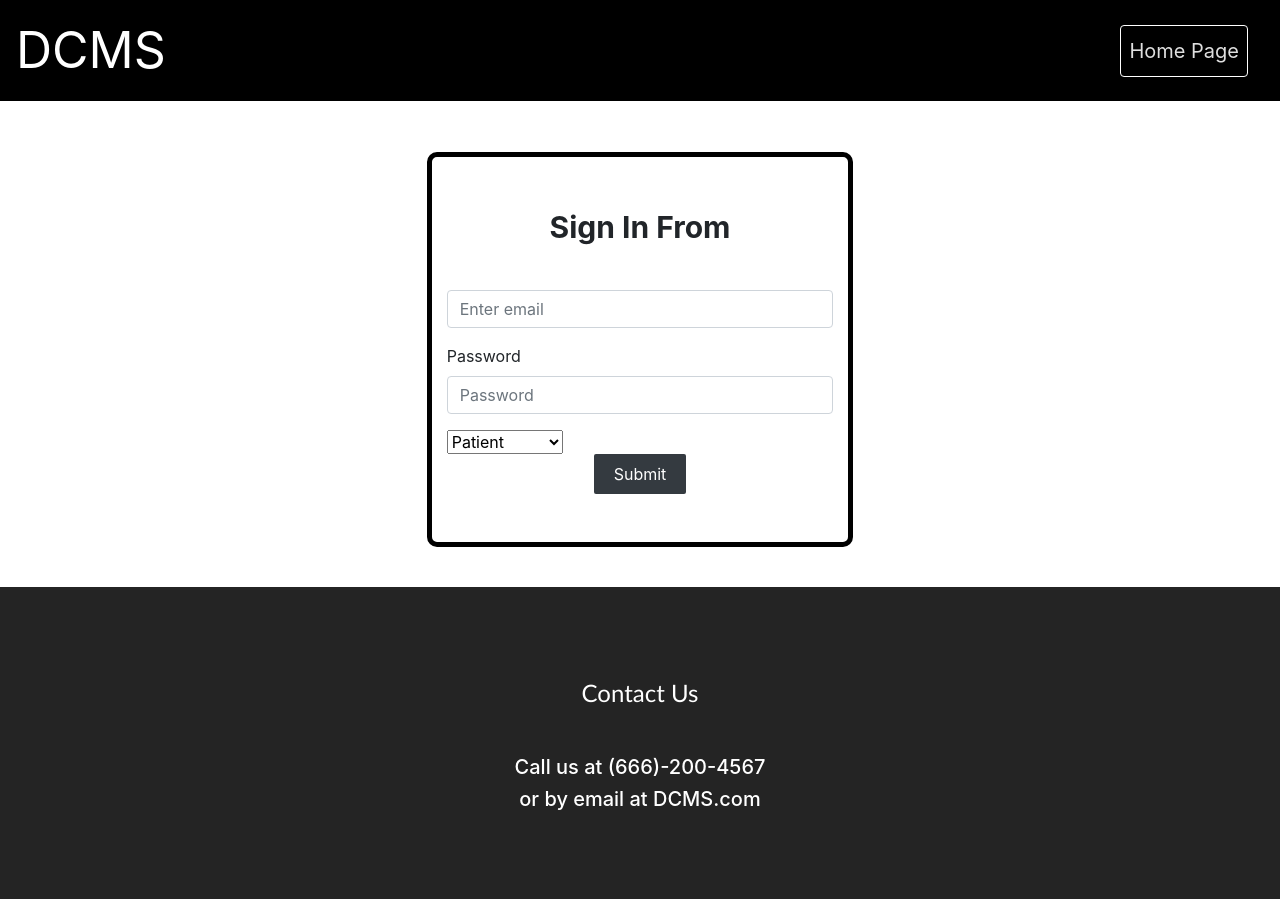
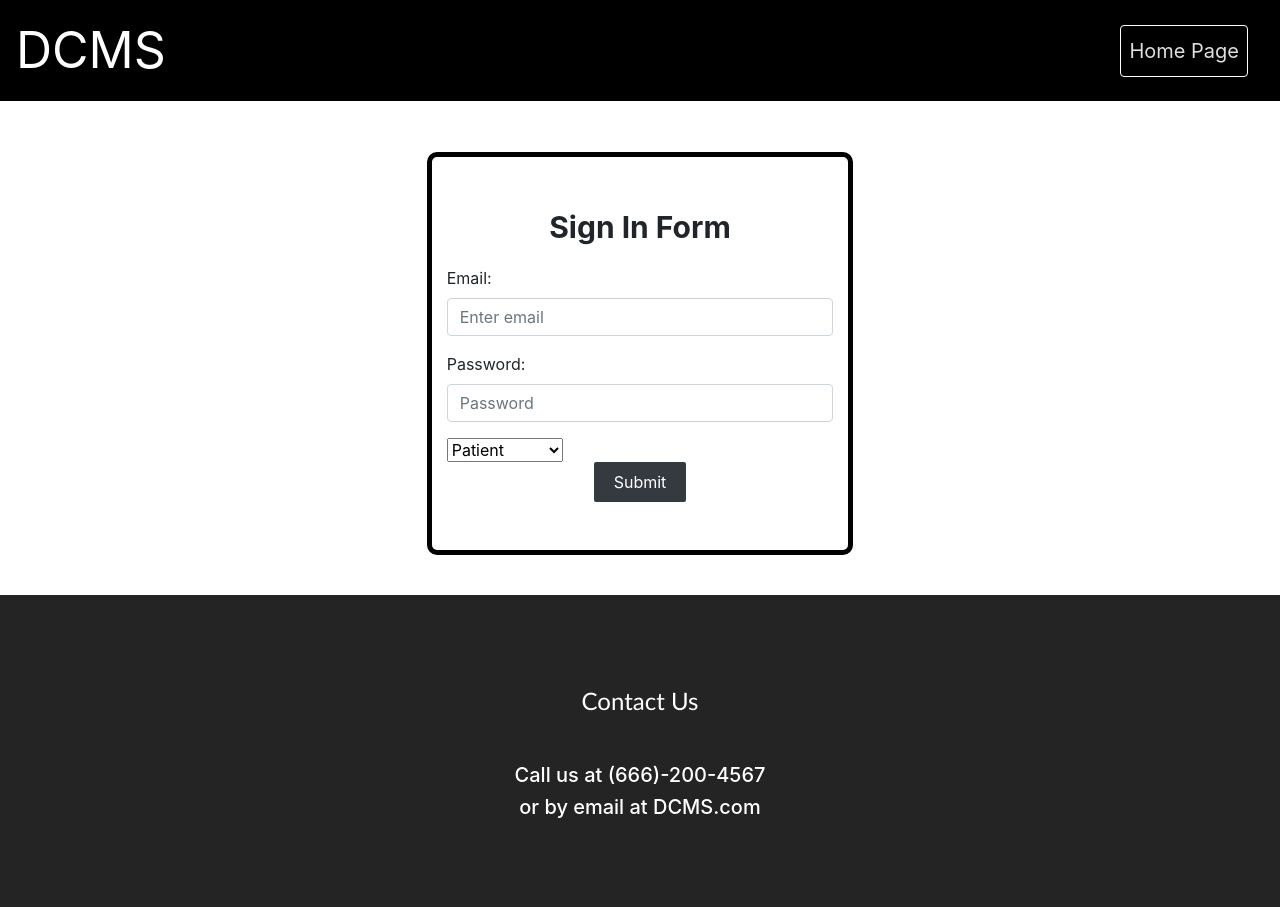
Before and after one commit to Akram-El-Gaouny/CSI-2132, a React (Create React App) app in the folder db-project/: page /CSI-2132/signin in a window 1280 px wide. Built offline with nearby package versions, Linux system fonts and the light colour scheme.

Commit message:
fixed some things in Sign in page

```diff
--- a/db-project/src/components/Authentication/signin.js
+++ b/db-project/src/components/Authentication/signin.js
@@ -77,11 +77,11 @@ const SignIn = () => {
         <div className="row justify-content-center mt-5">
           <div id="signInBorder" className="col-lg-4 pt-5">
             <div className="justify-item-center text-center formTitle">
-              Sign In From
+              Sign In Form
             </div>
             <form>
               <div className="form-group mt-3 ">
-                <label></label>
+                <label>Email:</label>
                 <input
                   type="email"
                   className="form-control"
@@ -91,7 +91,7 @@ const SignIn = () => {
                 />
               </div>
               <div className="form-group">
-                <label>Password</label>
+                <label>Password:</label>
                 <input
                   type="password"
                   className="form-control"
@@ -113,8 +113,8 @@ const SignIn = () => {
               </select>
 
               <div className=" text=-center error">{message}</div>
-              <div className="text-center" onClick={authenticate}>
-                <div className="btn btn-dark mb-5">Submit</div>
+              <div className="text-center" >
+                <div className="btn btn-dark mb-5" onClick={authenticate}>Submit</div>
               </div>
             </form>
           </div>
```
